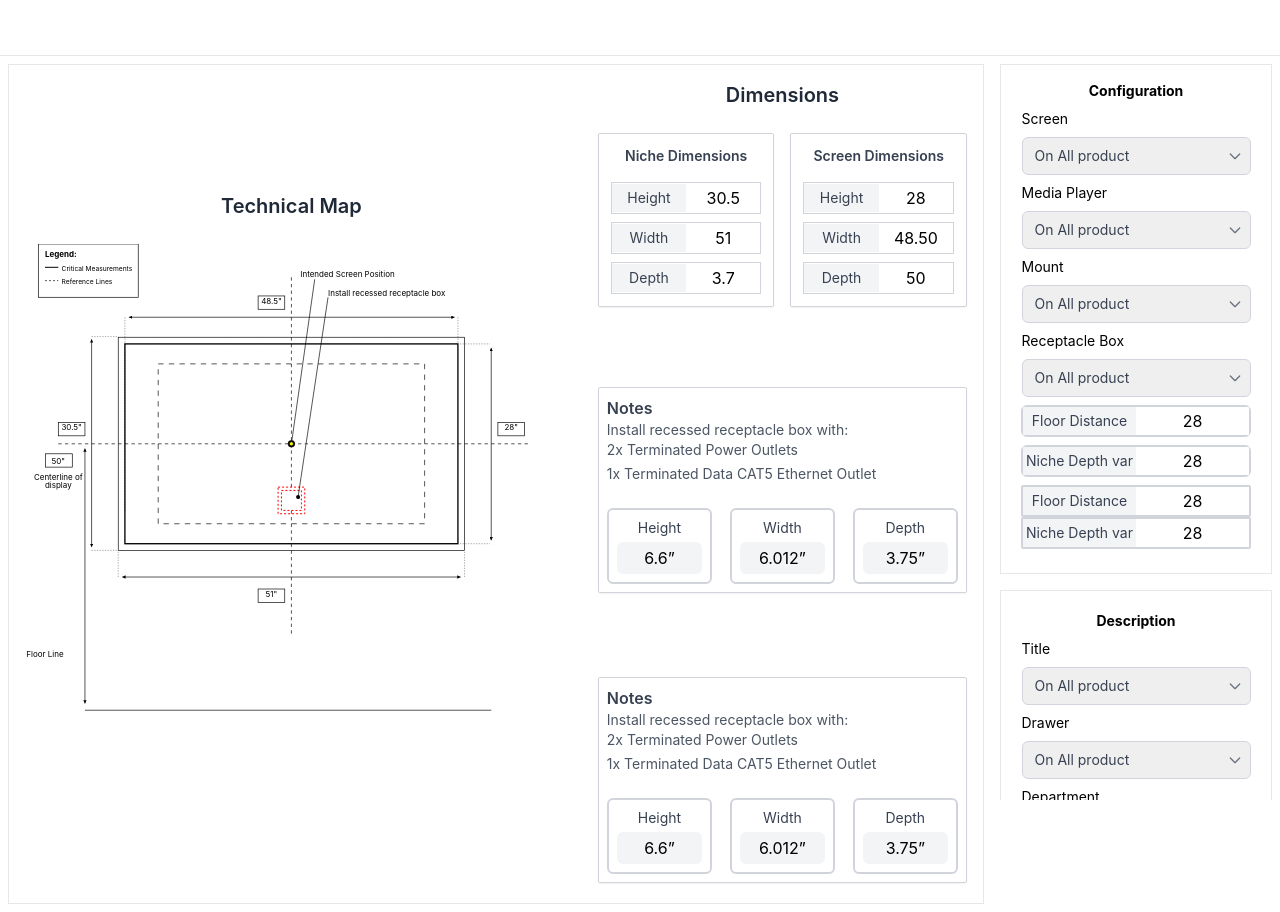
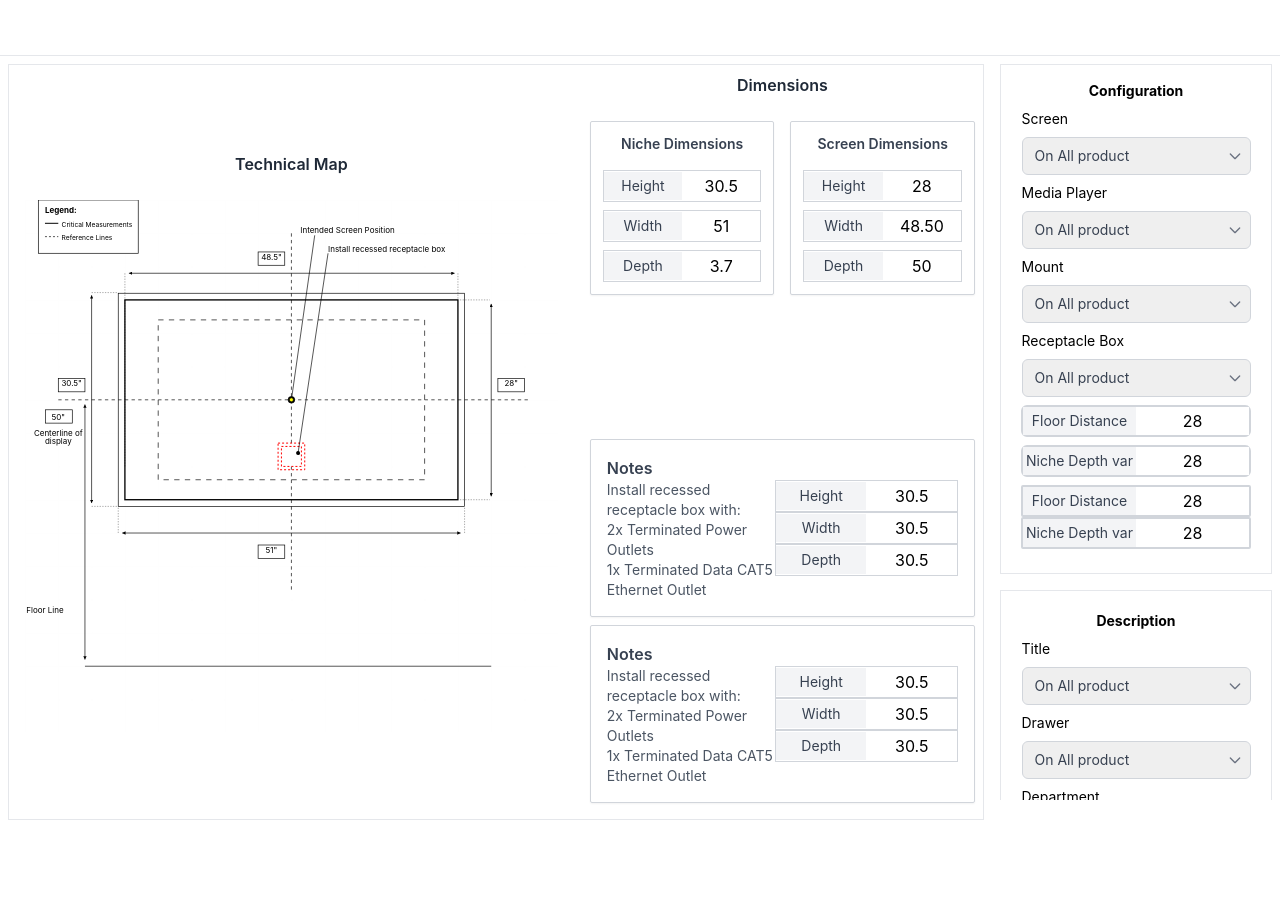
Before and after one commit to Kheidari71/LedTechnicalMap, a React (Create React App) app: page / in a window 1280 px wide. After the commit the page ends 828 px from the top, so only its background shows below. Built offline with nearby package versions, Linux system fonts and the light colour scheme.

Commit message:
sidebar added

```diff
--- a/src/components/Content.jsx
+++ b/src/components/Content.jsx
@@ -14,7 +14,7 @@ const Content = () => {
                         <DiagramLED />
                     </div>
                     {/* Dimensions take 5 columns on large screens */}
-                    <div className="col-span-12 lg:col-span-5 flex flex-col items-start justify-center">
+                    <div className="col-span-12 lg:col-span-5 flex flex-col items-start ">
                         <DimensionBoxes />
                     </div>
 
--- a/src/components/DiagramLED.jsx
+++ b/src/components/DiagramLED.jsx
@@ -13,7 +13,7 @@ const DiagramLED = () => {
   return (
 
     <div className="w-full h-auto p-4 bg-white">
-      <h2 className="text-xl font-semibold text-gray-800 mb-6 items-center">
+      <h2 className="text-md font-semibold text-gray-800 mb-6 items-center">
        Technical Map
       </h2>
     <svg
--- a/src/components/Dimension.jsx
+++ b/src/components/Dimension.jsx
@@ -5,8 +5,8 @@ import NotesSection from "./NoteSection";
 
 const DimensionBoxes = () => {
   return (
-    <div className="w-full h-auto p-4  bg-white border-gray-200">
-      <h2 className="text-xl font-semibold text-gray-800 mb-6 text-center">
+    <div className="w-full h-auto p-2  bg-white border-gray-200">
+      <h2 className="text-md font-semibold text-gray-800 mb-6 text-center">
         Dimensions
       </h2>
 
@@ -27,10 +27,10 @@ const DimensionBoxes = () => {
         </DimensionGroup>
 
       </div>
- <div className="w-full top-14 pt-20">
+ <div className="w-full top-14 pt-36">
  <NotesSection/>
  </div>
- <div className="w-full top-14 pt-20">
+ <div className="w-full  ">
  <NotesSection/>
  </div>
 
--- a/src/components/NoteSection.jsx
+++ b/src/components/NoteSection.jsx
@@ -1,53 +1,29 @@
 import React from "react";
+import DimensionItem from "./DimensionItem";
 
 const NotesSection = () => {
     return (
 
-    <div className="text-start border border-gray-300 rounded-sm p-2  mb-1 shadow-sm">
+        <div className="text-start border border-gray-300 rounded-sm p-4  mb-2 shadow-sm">
             {/* Title */}
             <h3 className="text-base font-semibold text-gray-700 ">
                 Notes
             </h3>
-
+            <div className="flex justify-around">
                 {/* Text Description */}
                 <p className="text-gray-600 text-sm ">
-        Install recessed receptacle box with:
+                    Install recessed receptacle box with:<br />
+                    2x Terminated Power Outlets<br />
+                    1x Terminated Data CAT5 Ethernet Outlet
                 </p>
-      <ul className="text-gray-600 text-sm mb-6 space-y-1">
-        <li>2x Terminated Power Outlets</li>
-        <li>1x Terminated Data CAT5 Ethernet Outlet</li>
-      </ul>
-
-      {/* Dimensions Section */}
-      <div className="flex flex-wrap justify-between">
-        <div className="flex flex-col items-center w-[30%] border-2 border-gray-300 rounded-md p-2">
-          <span className="text-gray-700 text-sm mb-1">Height</span>
-          <input
-            type="text"
-            value="6.6”"
-            className="border-none bg-gray-100 text-center rounded-md w-full py-1 focus:outline-none"
-            readOnly
-          />
-        </div>
-        <div className="flex flex-col items-center w-[30%] border-2 border-gray-300 rounded-md p-2">
-          <span className="text-gray-700 text-sm mb-1">Width</span>
-          <input
-            type="text"
-            value="6.012”"
-            className="border-none bg-gray-100 text-center rounded-md w-full py-1 focus:outline-none"
-            readOnly
-          />
-        </div>
-        <div className="flex flex-col items-center w-[30%] border-2 border-gray-300 rounded-md p-2">
-          <span className="text-gray-700 text-sm mb-1">Depth</span>
-          <input
-            type="text"
-            value="3.75”"
-            className="border-none bg-gray-100 text-center rounded-md w-full py-1 focus:outline-none"
-            readOnly
-          />
+                {/* Dimension section */}
+                <div>
+                    <DimensionItem label="Height" value="30.5" className="flex flex-row items-center justify-between border border-gray-300 h-8" />
+                    <DimensionItem label="Width" value="30.5" className="flex flex-row items-center justify-between border border-gray-300 h-8" />
+                    <DimensionItem label="Depth" value="30.5" className="flex flex-row items-center justify-between border border-gray-300 h-8" />
                 </div>
             </div>
+
         </div>
     );
 };
```
Lines whose indentation alone changed are shown as unchanged.
